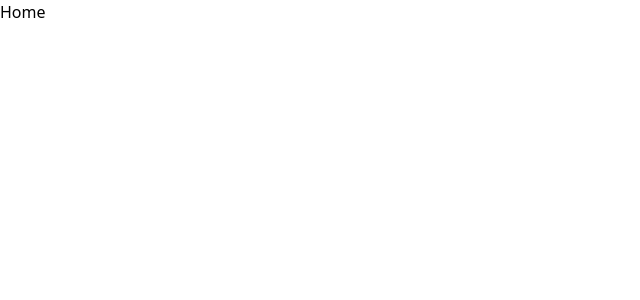
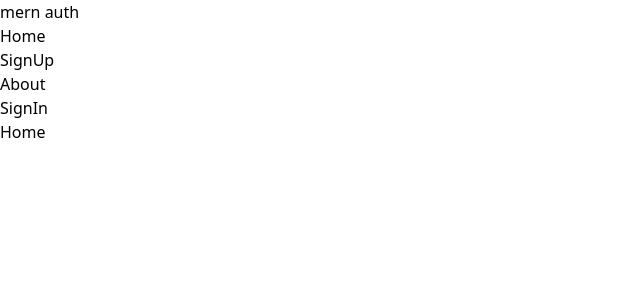
Before and after one commit to debtajnath02/mern-estate1, a React (Vite) app in the folder client/: page / in a window 1280 px wide. Shown: the top 300 px of the page, without its empty margins (0-640 px from the left). Built offline with nearby package versions, Linux system fonts and the light colour scheme.

Commit message:
create header component

```diff
--- a/client/src/App.jsx
+++ b/client/src/App.jsx
@@ -5,18 +5,20 @@
 import SignIn from "./pages/SignIn"
 import SignUp from "./pages/SignUp"
 import Profile from "./pages/Profile"
+import Header from './component/Header'
 function App() {
   const [count, setCount] = useState(0)
 
   return (
     <>
       <BrowserRouter>
+      <Header/>
       <Routes>
         <Route  path='/' element = {<Home/>}/>
-        <Route  path='/About' element = {<About/>}/>
-        <Route  path='/SignIn' element = {<SignIn/>}/>
-        <Route  path='/SignUp' element = {<SignUp/>}/>
-        <Route  path='/Profile' element = {<Profile/>}/>
+        <Route  path='/about' element = {<About/>}/>
+        <Route  path='/sign-in' element = {<SignIn/>}/>
+        <Route  path='/sign-up' element = {<SignUp/>}/>
+        <Route  path='/profile' element = {<Profile/>}/>
 
       </Routes>
       </BrowserRouter>
--- /dev/null
+++ b/client/src/component/Header.jsx
@@ -0,0 +1,33 @@
+import React from "react";
+import { Link } from "react-router-dom";
+const Header = () => {
+  return (
+    <div className="bg-slate-300">
+      <div className="flex justify-between items-center max-w-8xl mx-auto p-3">
+        <Link to="/">
+          <h1 className="font-bold">mern auth</h1>
+        </Link>
+
+        <ul className="flex gap-4">
+          <Link to="/">
+            <li>Home</li>
+          </Link>
+
+          <Link to="/sign-up">
+            <li>SignUp</li>
+          </Link>
+
+          <Link to="/about">
+            <li>About</li>
+          </Link>
+
+          <Link to="/sign-in">
+            <li>SignIn</li>
+          </Link>
+        </ul>
+      </div>
+    </div>
+  );
+};
+
+export default Header;
```
